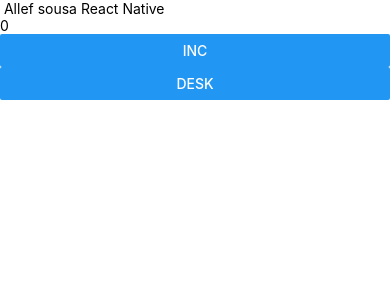
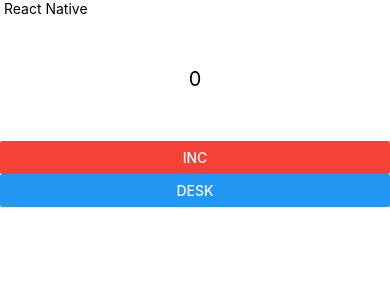
Before and after one commit to allefsousa/ProjetoReact-Native, a React Native app: screen / in a window 390 px wide. Shown: the top 300 px of the page. Built offline with nearby package versions, Linux system fonts and the light colour scheme.

Commit message:
Utilizando arquivos de stylo dentro do mesmo arquivo

```diff
--- a/App.js
+++ b/App.js
@@ -28,7 +28,7 @@ export default class App extends Component {
   render() {
     return (
       <View>
-        <TextComponent myText = "Allef sousa React Native"></TextComponent>
+        <TextComponent myText = "React Native"></TextComponent>
         <CounterComponent></CounterComponent>
       </View>
     );
--- a/application/components/Counter.js
+++ b/application/components/Counter.js
@@ -1,5 +1,5 @@
 import React, { Component } from 'react';
-import { Text, Button, View, Alert } from 'react-native';
+import { Text, Button, View, Alert, StyleSheet } from 'react-native';
 /**
  * criando uma variavel para ser contadora
  * com state
@@ -27,17 +27,27 @@ export default class CounterComponent extends Component{
         });
         Alert.alert('My Title',this.state.counter.toString());
 
+
     }
     /* renderizando os componentes na View  */
     render(){
         return(
             <View>
-                <Text>
+                <Text style = {STYLE.textCounter}>
                     {this.state.counter}
                 </Text>
-                <Button title = "inc" onPress={this.increment}></Button>
+                <Button title = "inc" onPress={this.increment} color="#F44336" ></Button>
                 <Button title = "desk"onPress={this.decrement}></Button>
             </View>
         );
     }
 }
+/** Crinado uma folha de stylo para ser aplicada no componentes */
+const STYLE = StyleSheet.create({
+
+    textCounter:{
+            fontSize:20,
+            textAlign: 'center',
+            margin:50
+    }
+});
```
